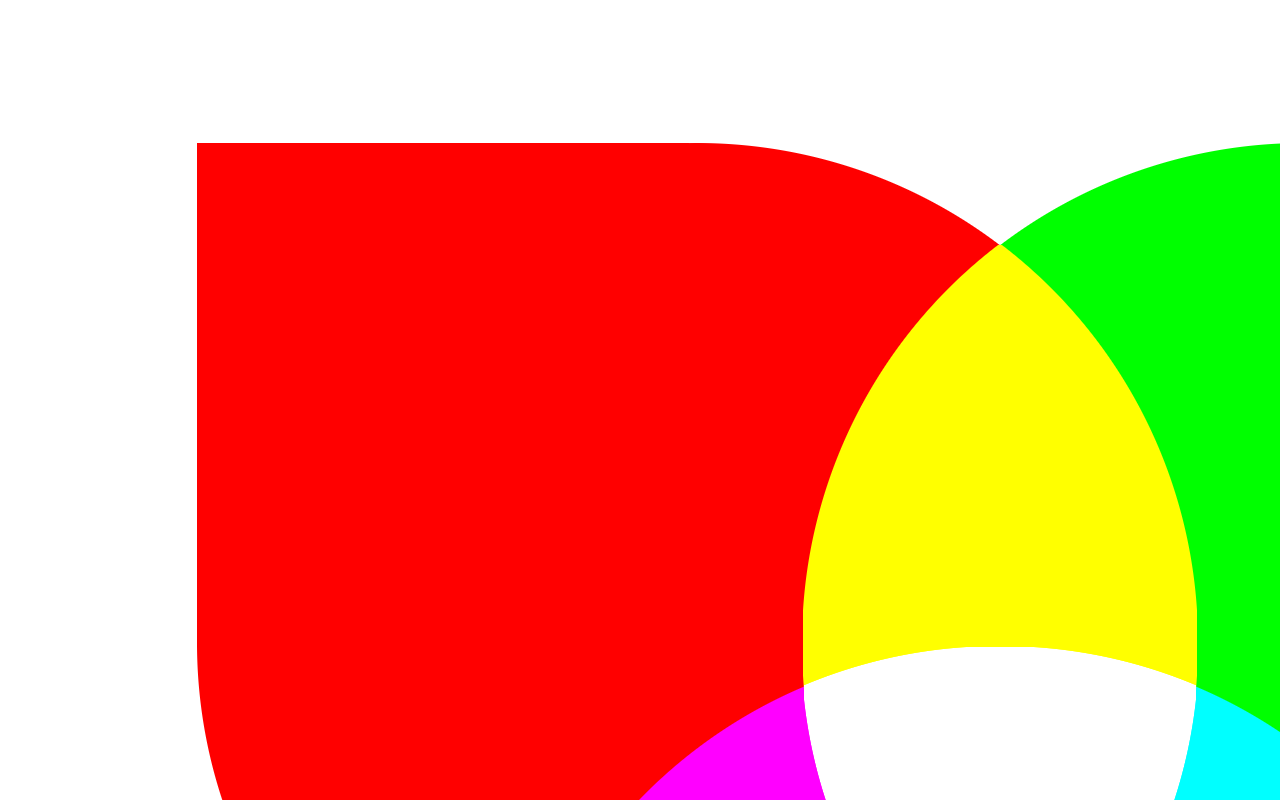
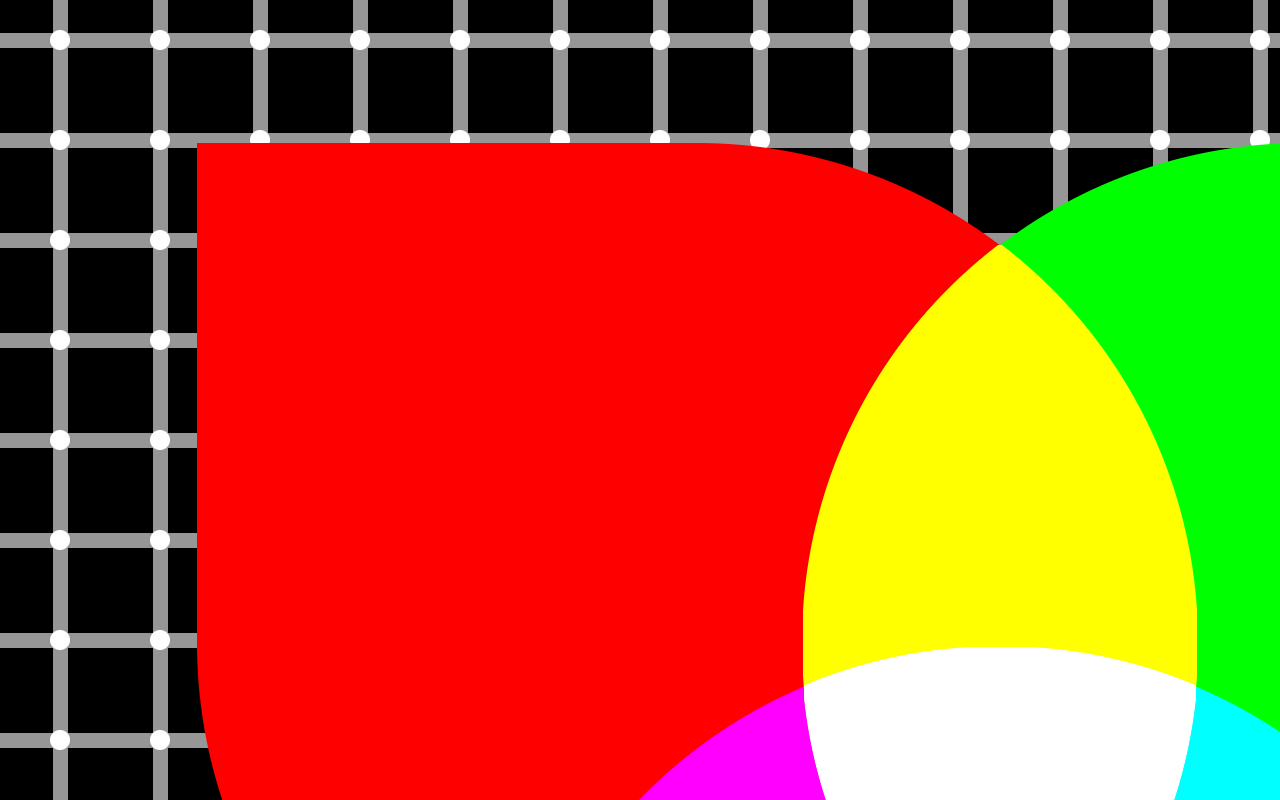
Before and after one commit to Lightninghuff/Lightninghuff.github.io, a plain HTML site: page index.htm in a window 1280 px wide. Shown: the top 800 px of the page. Drawn offline with Linux system fonts and the light colour scheme.

Commit message:
Prototype 3.1.4

```diff
--- a/index.htm
+++ b/index.htm
@@ -8,7 +8,8 @@
 			body {
 				margin: 0px;
 				padding: 0px;
-				background-image: "/Illusion.jpg";
+				background-image: url("Illusion.jpg");
+				background-repeat: repeat;
 			}
 			h1, h2, p {
 				background-color: transparent;
```
